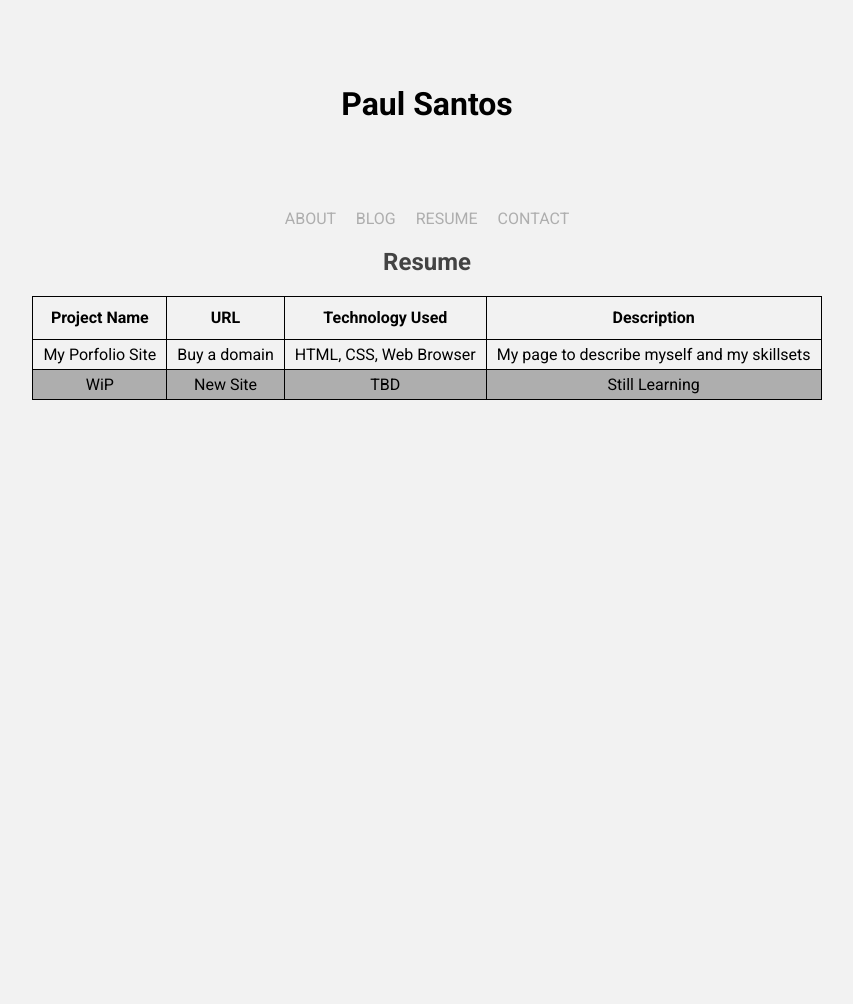
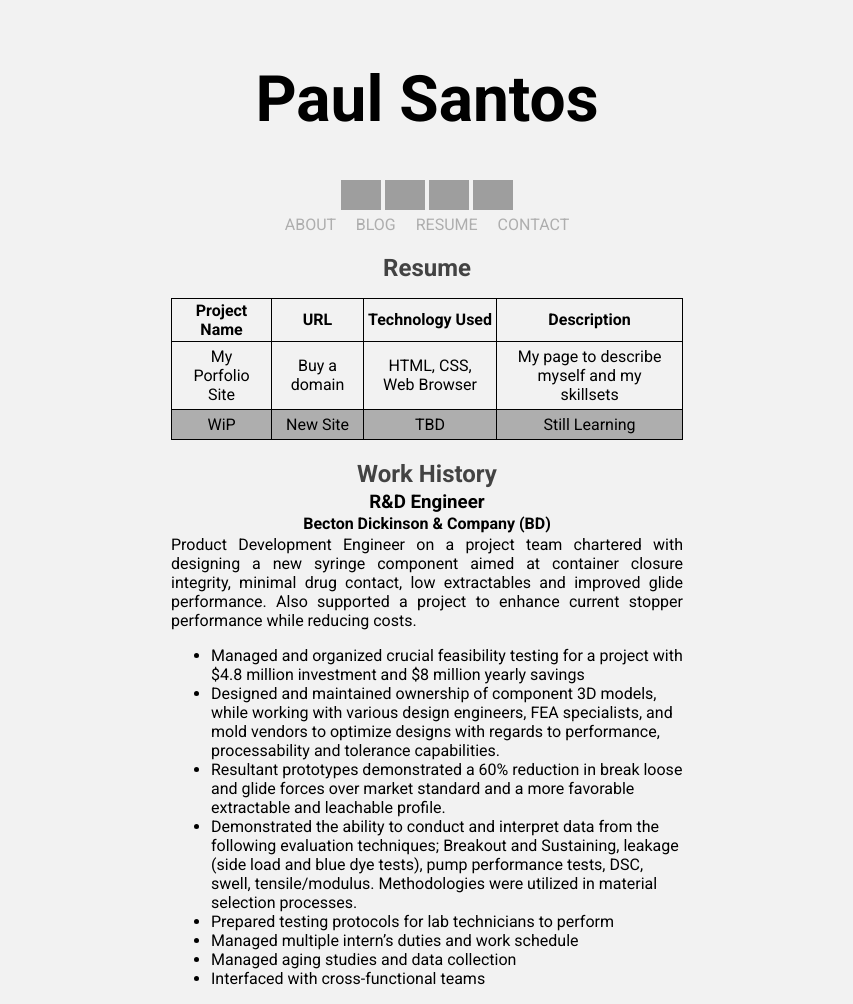
Before and after one commit to paulducsantos/my-portfolio, a PHP site: page /resume.html in a window 1280 px wide. Shown: the whole page, without its empty margins (213-1066 px from the left). Before the commit the page ends 400 px from the top, so only its background shows below. Run offline with PHP 8.4, Linux system fonts and the light colour scheme; some libraries are stand-ins or nearby versions; grey boxes are pictures that could not be loaded.

Commit message:
Added social buttons and animation

```diff
--- a/portfolio.css
+++ b/portfolio.css
@@ -4,9 +4,9 @@ body {
   text-align: center;
 }
 
-#wrapper {
+.wrapper {
   margin: 0 auto;
-  width: 50em;
+  width: 32em;
   text-align: center;
 }
 
@@ -14,8 +14,9 @@ h1 {
   text-align: center;
   color: 007AF4;
   font-weight: bold;
-  padding-top: 2em;
-  padding-bottom: 2em;
+  font-size: 4em;
+  padding-top: .3em;
+  padding-bottom: 0em;
 }
 
 nav {
@@ -24,15 +25,20 @@ nav {
 }
 nav > a {
   text-align: center;
-  color: #AEAEAE;
+
 }
 
 p {
   text-align: justify;
   margin-left: auto;
   margin-right: auto;
+  margin-top: 2px;
   width: 32em;
   position: relative;
+}
+
+article::first-letter {
+  font-size: 200%;
 }
 
 .content {
@@ -43,16 +49,34 @@ p {
   display: block;
   margin-left: auto;
   margin-right: auto;
+  width: 30em;
+  height: auto;
 }
 
 h2 {
   text-align: center;
   color: #434343;
   font-weight: bold;
+  margin-bottom: 3px;
+}
+
+h3 {
+  margin-top: 0px;
+  margin-bottom: 1px;
+}
+
+h4 {
+  margin-top: 0px;
+  margin-bottom: 2px;
+}
+
+li {
+  text-align: left;
 }
 
 a {
   text-decoration: none;
+  color: #AEAEAE;
 }
 
 a:hover {
@@ -82,6 +106,28 @@ tr.alt {
   background-color: #AEAEAE;
 }
 
-#email-input{
+.social img {
+  width: 40px;
+  height: auto;
+  padding-bottom: 5px;
+}
 
+/* Bounce In */
+.hvr-bounce-in {
+  display: inline-block;
+  vertical-align: middle;
+  -webkit-transform: translateZ(0);
+  transform: translateZ(0);
+  box-shadow: 0 0 1px rgba(0, 0, 0, 0);
+  -webkit-backface-visibility: hidden;
+  backface-visibility: hidden;
+  -moz-osx-font-smoothing: grayscale;
+  -webkit-transition-duration: 0.5s;
+  transition-duration: 0.5s;
 }
+.hvr-bounce-in:hover, .hvr-bounce-in:focus, .hvr-bounce-in:active {
+  -webkit-transform: scale(1.2);
+  transform: scale(1.2);
+  -webkit-transition-timing-function: cubic-bezier(0.47, 2.02, 0.31, -0.36);
+  transition-timing-function: cubic-bezier(0.47, 2.02, 0.31, -0.36);
+}
--- a/resume.html
+++ b/resume.html
@@ -1,17 +1,27 @@
 <!DOCTYPE html>
 <html>
 <head>
-
+  <meta charset="UTF-8" />
   <meta name="author" content="Paul Santos">
   <title>Paul Santos</title>
   <link rel="stylesheet" type="text/css" href="portfolio.css">
   <link href='https://fonts.googleapis.com/css?family=Roboto:400,300,700' rel='stylesheet' type='text/css'>
-
+  <link href="css/hover.css" rel="stylesheet" media="all">
 </head>
 
 <body>
-
+<div class="wrapper">
   <h1>Paul Santos</h1>
+  <div class="social">
+    <a href="#" target="_blank" title="Github">
+    <img class="hvr-bounce-in" src="images/github.png">
+    <a href="#" target="_blank" title="Linkedin">
+    <img class="hvr-bounce-in" src="images/linkedin.png">
+    <a href="#" target="_blank" title="Twitter">
+    <img class="hvr-bounce-in" src="images/twitter.png">
+    <a href="#" target="_blank" title="Stack Overflow">
+    <img class="hvr-bounce-in" src="images/stackoverflow.png">
+  </div>
   <nav class="navbar" style="list-style-type:none">
     <a href="about.html"> ABOUT</a>
     <a href="blog.html"> BLOG</a>
@@ -46,5 +56,20 @@
       </tr>
     </tbody>
   </table>
+
+  <h2>Work History</h2>
+  <h3>R&D Engineer</h4>
+  <h4>Becton Dickinson & Company (BD)</h5>
+  <p>Product Development Engineer on a project team chartered with designing a new syringe component aimed at container closure integrity, minimal drug contact, low extractables and improved glide performance.  Also supported a project to enhance current stopper performance while reducing costs.</p>
+  <ul>
+    <li>Managed and organized crucial feasibility testing for a project with $4.8 million investment and $8 million yearly savings</li>
+    <li>Designed and maintained ownership of component 3D models, while working with various design engineers, FEA specialists, and mold vendors to optimize designs with regards to performance, processability and tolerance capabilities.</li>
+    <li>Resultant prototypes demonstrated a 60% reduction in break loose and glide forces over market standard and a more favorable extractable and leachable profile.</li>
+    <li>Demonstrated the ability to conduct and interpret data from the following evaluation techniques; Breakout and Sustaining, leakage (side load and blue dye tests), pump performance tests, DSC, swell, tensile/modulus.  Methodologies were utilized in material selection processes.</li>
+    <li>Prepared testing protocols for lab technicians to perform</li>
+    <li>Managed multiple intern’s duties and work schedule</li>
+    <li>Managed aging studies and data collection</li>
+    <li>Interfaced with cross-functional teams</li>
+  </ul>
 </body>
 </html>
```
Also changed, not shown: about.html (+18 -6 lines), blog.html (+21 -3 lines), contact.html (+13 -3 lines).
